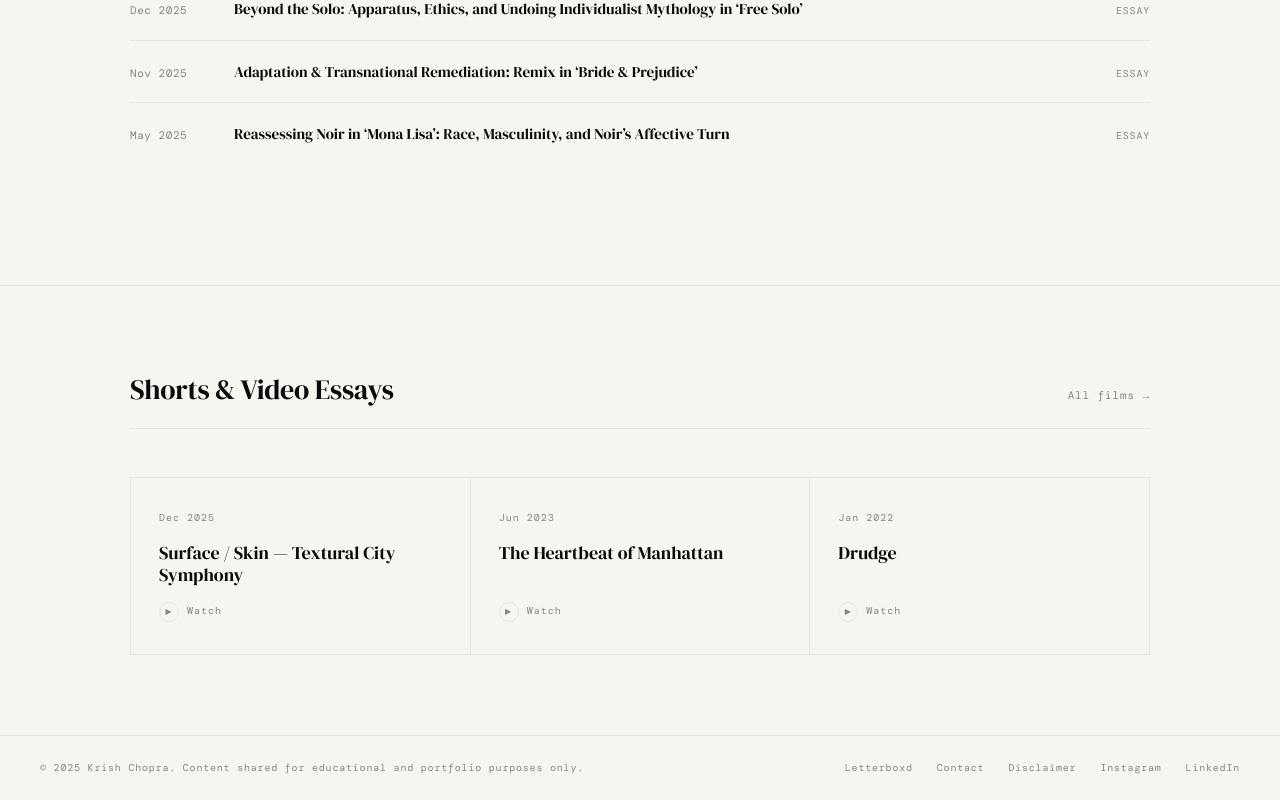
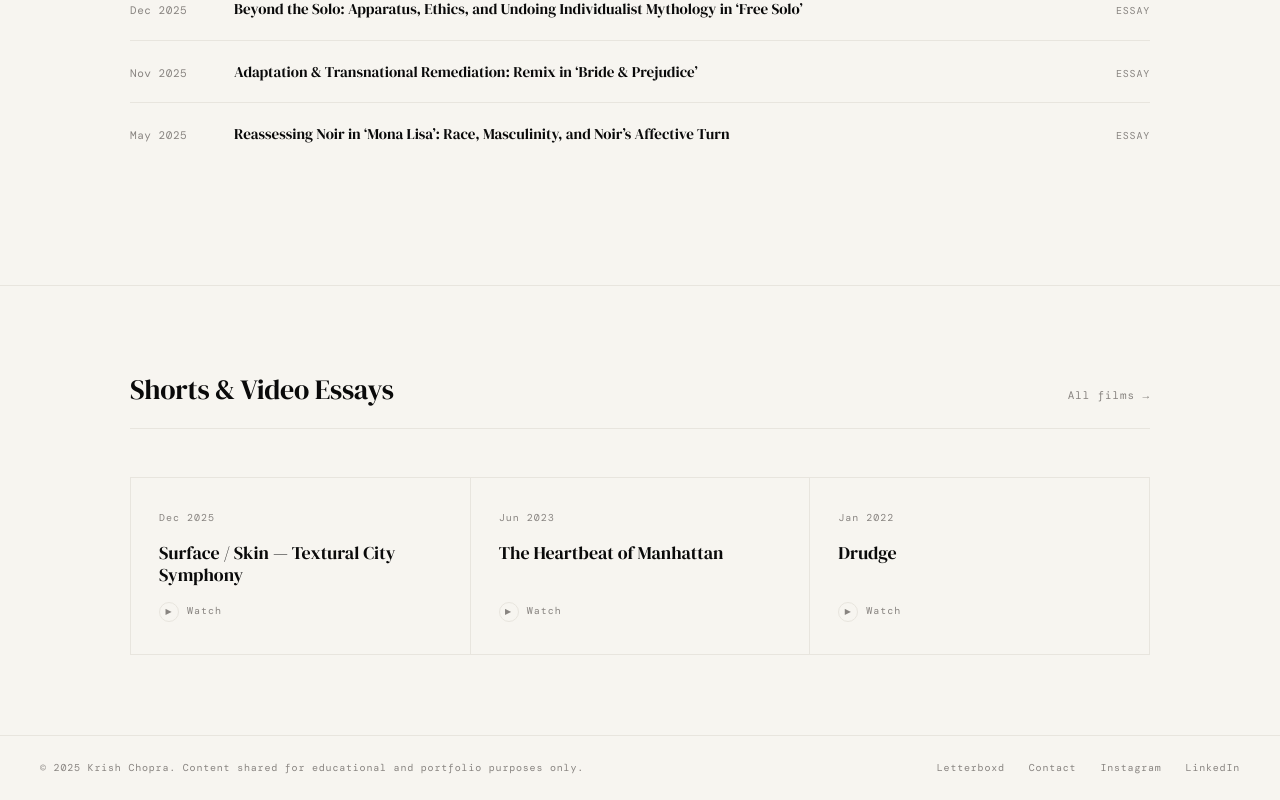
Before and after one commit to KrishChopra04/krish-portfolio, a Next.js app: page / in a window 1280 px wide. Shown: the part 1178-1978 px from the top of the page. Built offline with nearby package versions, Linux system fonts and the light colour scheme; a web font is replaced by a local one.

Commit message:
Update Footer.tsx

```diff
--- a/components/Footer.tsx
+++ b/components/Footer.tsx
@@ -22,7 +22,6 @@ export default function Footer() {
         {[
           { label: 'Letterboxd', href: 'https://boxd.it/2cCE7' },
           { label: 'Contact', href: '/contact' },
-          { label: 'Disclaimer', href: '/disclaimer' },
           { label: 'Instagram', href: 'https://instagram.com/krishchopra_' },
           { label: 'LinkedIn', href: 'https://linkedin.com/in/krish-chopra-504966271' },
         ].map(({ label, href }) => (
```
